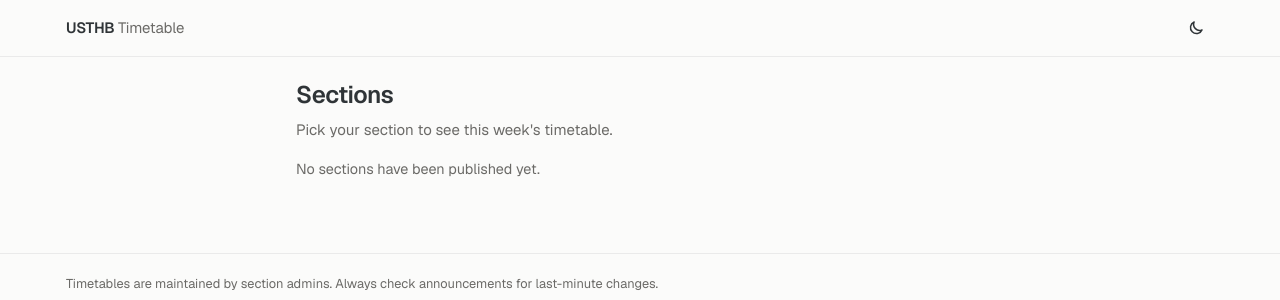
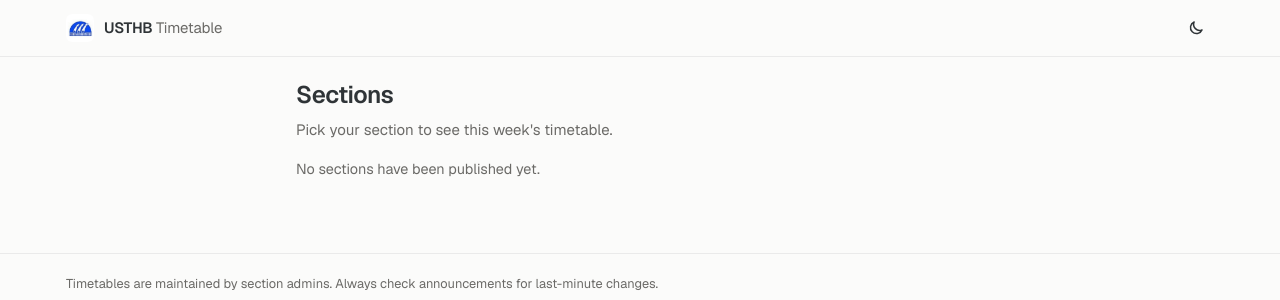
Before and after one commit to abdellahdechicha7-cmd/USTHB-time-table-, a Django app: page / in a window 1280 px wide. Shown: the top 300 px of the page. Run offline with Django 5.2, Linux system fonts and the light colour scheme; data that the repository does not hold is empty.

Commit message:
Add USTHB emblem to header and favicon
Co-Authored-By: Claude Opus 5.5 <noreply@anthropic.com>

```diff
--- a/static/css/base.css
+++ b/static/css/base.css
@@ -90,8 +90,15 @@ main { padding: 24px 0 64px; }
 /* ---------------------------------------------------------------- header */
 .site-header { border-bottom: 1px solid var(--border); background: var(--bg); }
 .site-header .container { display: flex; align-items: center; gap: 12px; min-height: 56px; }
-.brand { font-weight: 600; text-decoration: none; letter-spacing: -0.01em; margin-right: auto; }
+.brand {
+  display: inline-flex; align-items: center; gap: 10px;
+  text-decoration: none; letter-spacing: -0.01em; margin-right: auto;
+}
+.brand b { font-weight: 600; }
 .brand span { color: var(--text-muted); font-weight: 400; }
+/* The emblem has a white background; keep it as a small white tile in both themes. */
+.brand-logo { flex: none; border-radius: 6px; background: #fff; }
+[data-theme="dark"] .brand-logo { box-shadow: 0 0 0 1px var(--border); }
 .header-actions { display: flex; align-items: center; gap: 8px; }
 [data-theme="dark"] .icon-moon, [data-theme="light"] .icon-sun { display: none; }
 
--- a/templates/base.html
+++ b/templates/base.html
@@ -20,6 +20,7 @@
   <link rel="preconnect" href="https://fonts.googleapis.com">
   <link rel="preconnect" href="https://fonts.gstatic.com" crossorigin>
   <link rel="stylesheet" href="https://fonts.googleapis.com/css2?family=Geist:wght@400;500;600&family=Geist+Mono:wght@400;500&display=swap">
+  <link rel="icon" type="image/png" href="{% static 'img/favicon.png' %}">
   <link rel="stylesheet" href="{% static 'css/base.css' %}">
   {% block extra_head %}{% endblock %}
 </head>
@@ -27,7 +28,7 @@
   <a href="#main" class="visually-hidden skip-link">Skip to content</a>
   <header class="site-header">
     <div class="container">
-      <a class="brand" href="{% url 'public:home' %}">USTHB <span>Timetable</span></a>
+      <a class="brand" href="{% url 'public:home' %}"><img class="brand-logo" src="{% static 'img/usthb-logo.png' %}" alt="" width="28" height="28"><b>USTHB <span>Timetable</span></b></a>
       <div class="header-actions">
         {% block header_actions %}{% endblock %}
         {% if user.is_authenticated %}
```
Also changed, not shown: static/img/favicon.png (added), static/img/usthb-logo.png (added).
